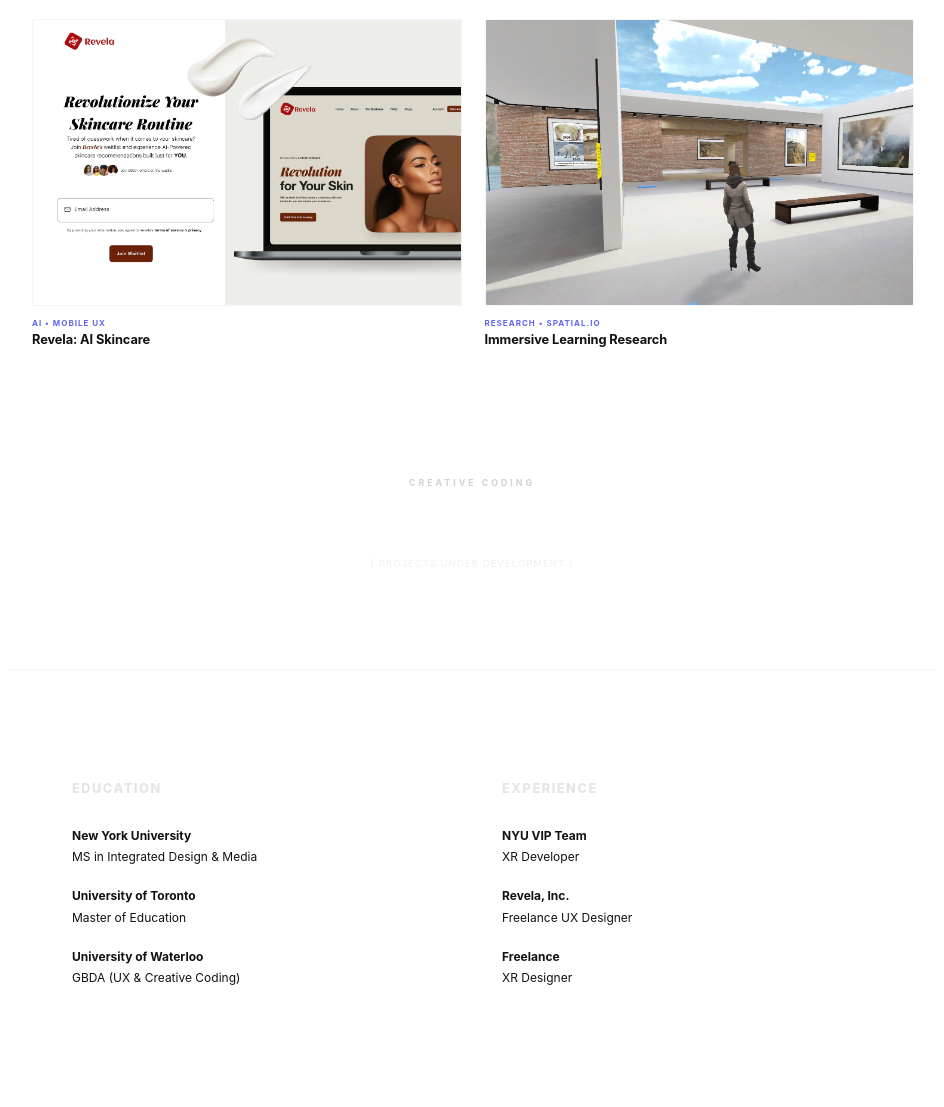
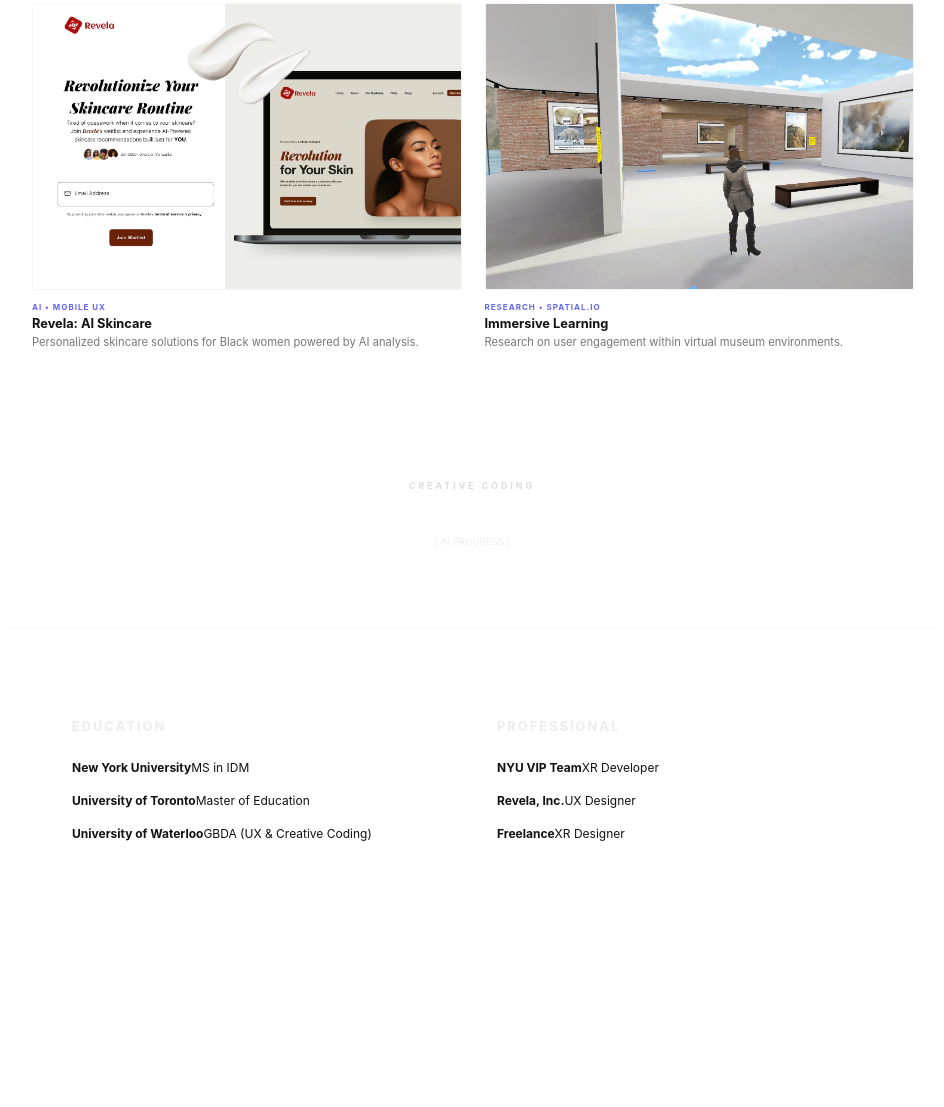
Before and after one commit to yh2426/Portfolio, a plain HTML site: page index.html in a window 1280 px wide. Shown: the part 931-2038 px from the top of the page, without its empty margins (168-1112 px from the left). After the commit the page ends 1869 px from the top, so only its background shows below. Drawn offline with Linux system fonts and the light colour scheme.

Commit message:
Update index.html

```diff
--- a/index.html
+++ b/index.html
@@ -5,75 +5,37 @@
     <meta name="viewport" content="width=device-width, initial-scale=1.0">
     <title>Yinqi Huang | Portfolio</title>
     <style>
-        :root {
-            --bg: #ffffff;
-            --text: #111111;
-            --accent: #6366f1;
-            --sub: #a0a0a0;
-            --border: #f5f5f7;
-        }
-
+        :root { --bg: #ffffff; --text: #111; --accent: #6366f1; --sub: #aaa; --border: #f5f5f7; }
         body { font-family: 'Inter', -apple-system, sans-serif; margin: 0; background: var(--bg); color: var(--text); -webkit-font-smoothing: antialiased; }
 
-        nav {
-            padding: 1.5rem 5%;
-            display: flex; justify-content: space-between; align-items: baseline;
-            position: sticky; top: 0; background: rgba(255,255,255,0.9); backdrop-filter: blur(20px); z-index: 100;
-        }
-        .nav-links { display: flex; gap: 25px; }
+        nav { padding: 1.5rem 5%; display: flex; justify-content: space-between; align-items: baseline; position: sticky; top: 0; background: rgba(255,255,255,0.9); backdrop-filter: blur(20px); z-index: 100; }
+        .nav-links { display: flex; gap: 20px; }
         .nav-links a { text-decoration: none; color: var(--text); font-weight: 700; font-size: 0.65rem; text-transform: uppercase; letter-spacing: 1.5px; }
 
-        header { padding: 120px 5% 40px; max-width: 600px; margin: 0 auto; text-align: center; }
-        h1 { font-size: 1.8rem; font-weight: 800; letter-spacing: -1px; margin-bottom: 12px; line-height: 1.1; }
-        header p { font-size: 0.8rem; color: var(--sub); letter-spacing: 0.02em; line-height: 1.6; }
+        header { padding: 100px 5% 40px; max-width: 600px; margin: 0 auto; text-align: center; }
+        h1 { font-size: 1.8rem; font-weight: 800; letter-spacing: -1px; margin-bottom: 12px; }
+        header p { font-size: 0.8rem; color: var(--sub); line-height: 1.6; }
 
-        .category-label {
-            text-align: center; font-size: 0.55rem; text-transform: uppercase;
-            letter-spacing: 3px; color: #d1d1d6; margin: 70px 0 30px;
-            font-weight: 700;
-        }
+        .category-label { text-align: center; font-size: 0.55rem; text-transform: uppercase; letter-spacing: 3px; color: #ddd; margin: 60px 0 25px; font-weight: 700; }
 
-        /* 极致缩减网格：锁定宽度确保格子细小 */
-        .work-grid {
-            display: grid;
-            grid-template-columns: repeat(auto-fit, minmax(180px, 1fr));
-            gap: 40px 25px;
-            max-width: 880px;
-            margin: 0 auto;
-            padding: 0 5% 60px;
-        }
+        .work-grid { display: grid; grid-template-columns: repeat(auto-fit, minmax(180px, 1fr)); gap: 35px 25px; max-width: 880px; margin: 0 auto; padding: 0 5% 60px; }
 
-        .card { text-decoration: none; color: inherit; display: block; transition: opacity 0.4s ease; }
+        .card { text-decoration: none; color: inherit; display: block; transition: opacity 0.4s; }
         .card:hover { opacity: 0.5; }
 
-        .img-wrap {
-            width: 100%;
-            aspect-ratio: 3/2;
-            overflow: hidden;
-            border-radius: 2px;
-            background: #f9f9fb;
-            border: 1px solid var(--border);
-            margin-bottom: 12px;
-        }
-
+        .img-wrap { width: 100%; aspect-ratio: 3/2; overflow: hidden; border-radius: 2px; background: #f9f9fb; border: 1px solid var(--border); margin-bottom: 12px; }
         .card img { width: 100%; height: 100%; object-fit: cover; }
 
         .tag { color: var(--accent); font-weight: 700; font-size: 0.5rem; text-transform: uppercase; letter-spacing: 1px; margin-bottom: 4px; display: block; }
-        h3 { margin: 0; font-size: 0.8rem; font-weight: 700; letter-spacing: -0.1px; }
+        h3 { margin: 0; font-size: 0.8rem; font-weight: 700; }
 
-        .info-section {
-            max-width: 800px; margin: 0 auto; padding: 100px 5%;
-            border-top: 1px solid var(--border);
-            display: grid; grid-template-columns: 1fr 1fr; gap: 60px;
-        }
-        h2 { font-weight: 800; margin-bottom: 30px; font-size: 0.8rem; text-transform: uppercase; letter-spacing: 1.5px; color: #e5e5e7; }
-        .info-item { margin-bottom: 20px; font-size: 0.75rem; line-height: 1.6; }
-        .info-item strong { display: block; color: var(--text); margin-bottom: 2px; font-weight: 700; }
+        .project-note { font-size: 0.7rem; color: #777; margin-top: 4px; line-height: 1.3; }
 
-        @media (max-width: 600px) {
-            .work-grid { grid-template-columns: 1fr 1fr; gap: 15px; }
-            .info-section { grid-template-columns: 1fr; gap: 40px; }
-        }
+        .info-section { max-width: 800px; margin: 0 auto; padding: 80px 5%; border-top: 1px solid var(--border); display: grid; grid-template-columns: 1fr 1fr; gap: 50px; }
+        h2 { font-weight: 800; margin-bottom: 25px; font-size: 0.8rem; text-transform: uppercase; letter-spacing: 2px; color: #eee; }
+        .info-item { margin-bottom: 15px; font-size: 0.75rem; line-height: 1.5; }
+
+        @media (max-width: 600px) { .work-grid { grid-template-columns: 1fr 1fr; } }
     </style>
 </head>
 <body>
@@ -94,51 +56,53 @@
     <div class="category-label">XR Design</div>
     <section class="work-grid">
         <a href="moe-details.html" class="card">
-            <div class="img-wrap"><img src="moe3.png" alt="Metaverse for Education"></div>
+            <div class="img-wrap"><img src="moe3.png"></div>
             <span class="tag">Unity • Quest 3</span>
             <h3>Metaverse for Education</h3>
+            <p class="project-note">Exploring how VR can make remote learning more engaging and interactive.</p>
         </a>
 
         <a href="vp-details.html" class="card">
-            <div class="img-wrap"><img src="vp_project.png" alt="Virtual Production"></div>
+            <div class="img-wrap"><img src="vp_project.png"></div>
             <span class="tag">UE5 • Cinematic</span>
             <h3>Virtual Production</h3>
+            <p class="project-note">High-fidelity MoCap and cinematic rendering within Unreal Engine 5.</p>
         </a>
     </section>
 
     <div class="category-label">UX Research & Strategy</div>
     <section class="work-grid">
         <a href="revela.html" class="card">
-            <div class="img-wrap"><img src="revelaf.png" alt="Revela AI"></div>
+            <div class="img-wrap"><img src="revelaf.png"></div>
             <span class="tag">AI • Mobile UX</span>
             <h3>Revela: AI Skincare</h3>
+            <p class="project-note">Personalized skincare solutions for Black women powered by AI analysis.</p>
         </a>
 
         <a href="immersive.html" class="card">
-            <div class="img-wrap"><img src="ux_final.png" alt="VR Research"></div>
+            <div class="img-wrap"><img src="ux_final.png"></div>
             <span class="tag">Research • Spatial.io</span>
-            <h3>Immersive Learning Research</h3>
+            <h3>Immersive Learning</h3>
+            <p class="project-note">Research on user engagement within virtual museum environments.</p>
         </a>
     </section>
 
     <div class="category-label">Creative Coding</div>
     <section class="work-grid">
-        <div style="grid-column: 1/-1; text-align: center; font-size: 0.6rem; color: #f0f0f0; padding: 40px; letter-spacing: 1px;">
-            [ PROJECTS UNDER DEVELOPMENT ]
-        </div>
+        <div style="grid-column: 1/-1; text-align: center; font-size: 0.6rem; color: #eee; padding: 20px;">[ IN PROGRESS ]</div>
     </section>
 
     <section class="info-section">
         <div>
             <h2>Education</h2>
-            <div class="info-item"><strong>New York University</strong>MS in Integrated Design & Media</div>
+            <div class="info-item"><strong>New York University</strong>MS in IDM</div>
             <div class="info-item"><strong>University of Toronto</strong>Master of Education</div>
             <div class="info-item"><strong>University of Waterloo</strong>GBDA (UX & Creative Coding)</div>
         </div>
         <div>
-            <h2>Experience</h2>
+            <h2>Professional</h2>
             <div class="info-item"><strong>NYU VIP Team</strong>XR Developer</div>
-            <div class="info-item"><strong>Revela, Inc.</strong>Freelance UX Designer</div>
+            <div class="info-item"><strong>Revela, Inc.</strong>UX Designer</div>
             <div class="info-item"><strong>Freelance</strong>XR Designer</div>
         </div>
     </section>
```
